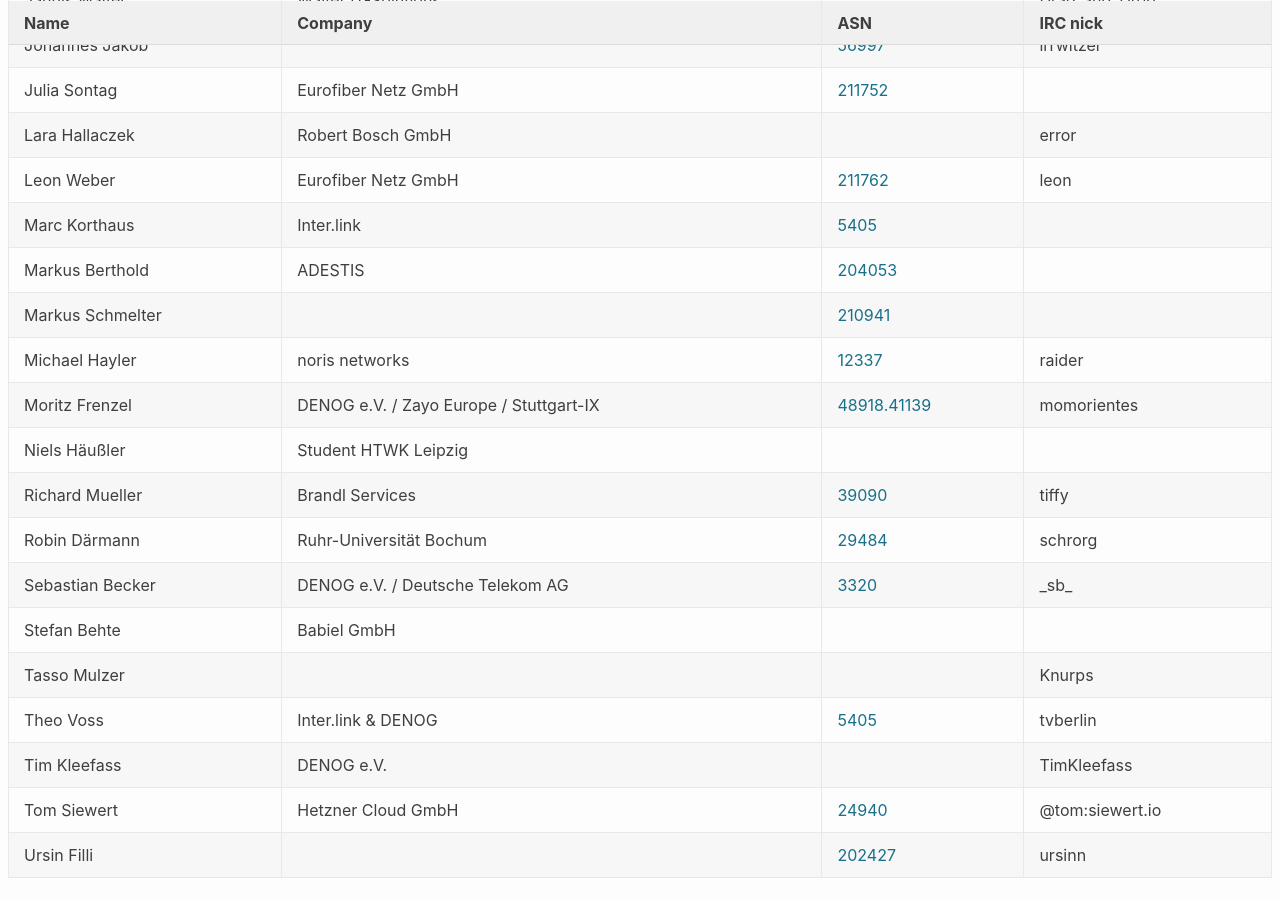
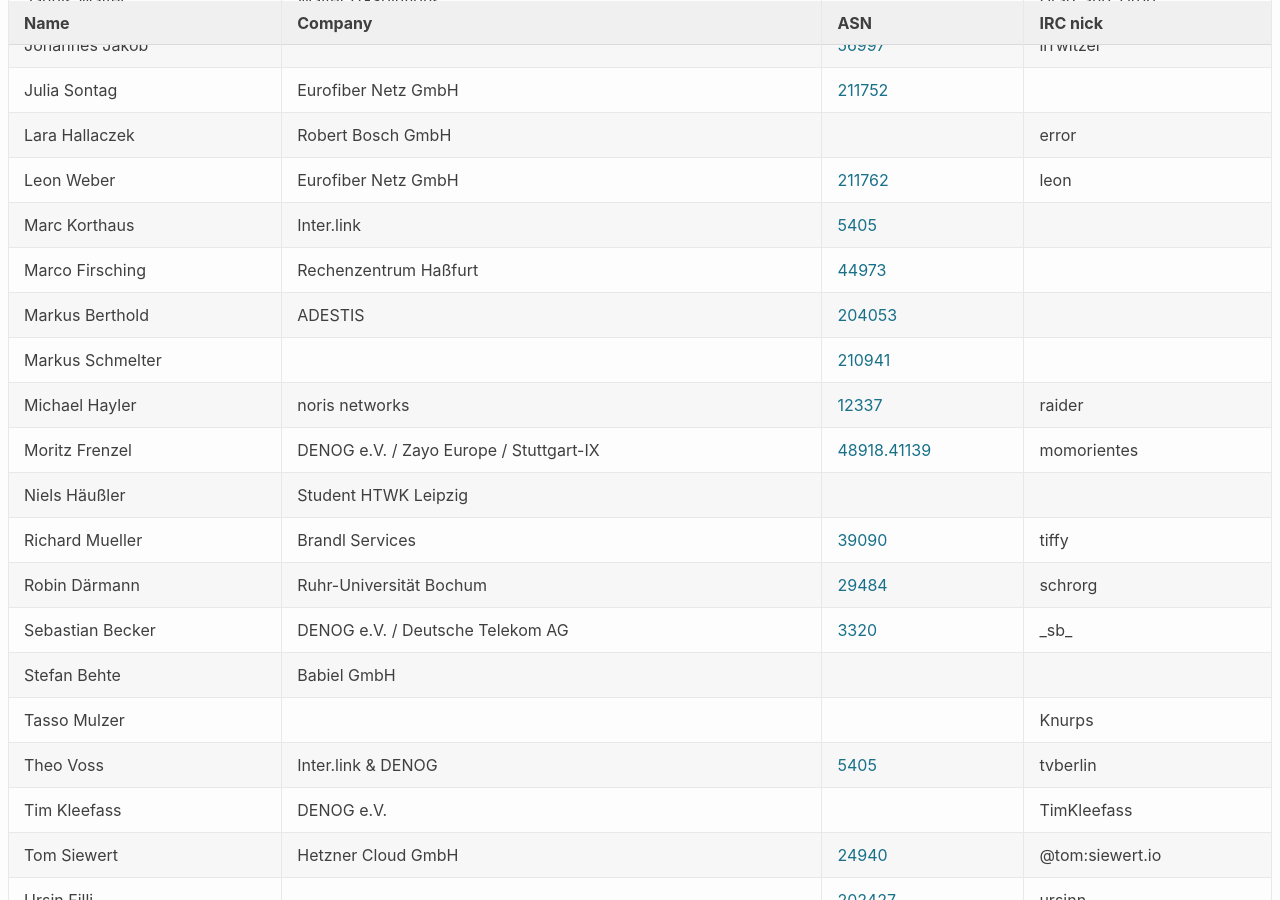
Before and after one commit to denog/pretix-attendeelist, a Jekyll site: the page built from denog16/index.markdown, in a window 1280 px wide and 900 px high, scrolled down 649 px. Built offline with Jekyll 4.4.1, drawn with Linux system fonts in a browser that asks for light colours.

Commit message:
Latest data: Fri Jul  5 21:27:50 UTC 2024

```diff
--- a/_data/attendees_denog16_onsite.json
+++ b/_data/attendees_denog16_onsite.json
@@ -96,6 +96,12 @@
     "asn": "5405"
   },
   {
+    "name": "Marco Firsching",
+    "company": "Rechenzentrum Haßfurt",
+    "irc": null,
+    "asn": "44973"
+  },
+  {
     "name": "Markus Berthold",
     "company": "ADESTIS",
     "irc": null,
```
